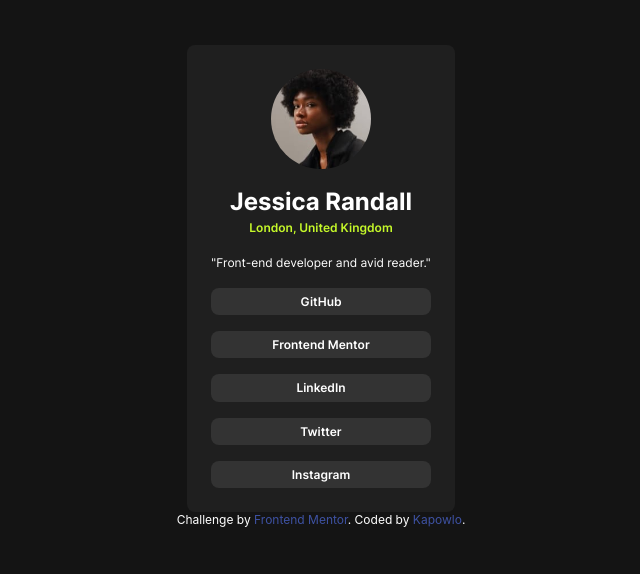
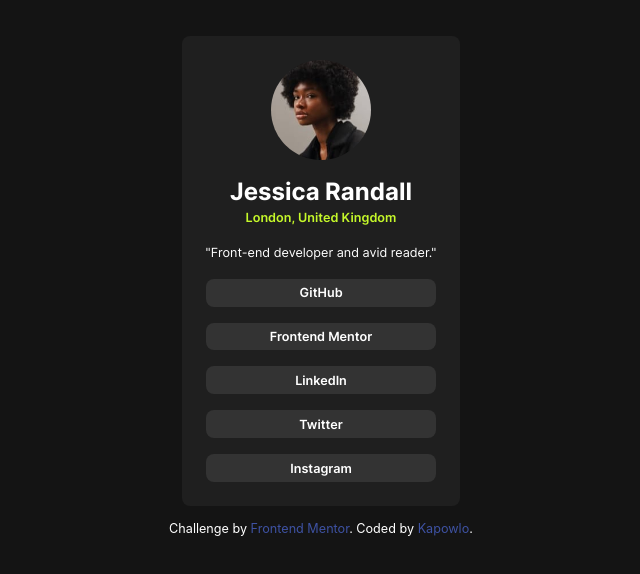
Before and after one commit to kapowlo/social-links-profile, a plain HTML site: page index.html in a window 1280 px wide. Shown: the part 114-688 px from the top of the page, without its empty margins (319-959 px from the left). Drawn offline with Linux system fonts and the light colour scheme; a web font is replaced by a local one.

Commit message:
Added padding-top to attribution create space between attribution and card
Increased value of --small-font-size by a little

```diff
--- a/style.css
+++ b/style.css
@@ -27,7 +27,7 @@
 
 /*---------------------------------------CUSTOM VARIABLES--------------------------------------- */
 :root {
-  --small-font-size: 0.75rem;
+  --small-font-size: 0.79rem;
 
   --green: hsl(75, 94%, 57%);
   --white: hsl(0, 0%, 100%);
@@ -134,6 +134,7 @@ a {
 
 /*----------------------------------------ATTRIBUTION STYLES---------------------------------------- */
 .attribution {
+  padding-top: 1.2em; /*creates space between attribution and card */
   font-size: var(--small-font-size);
 
   color: var(--white);
```
